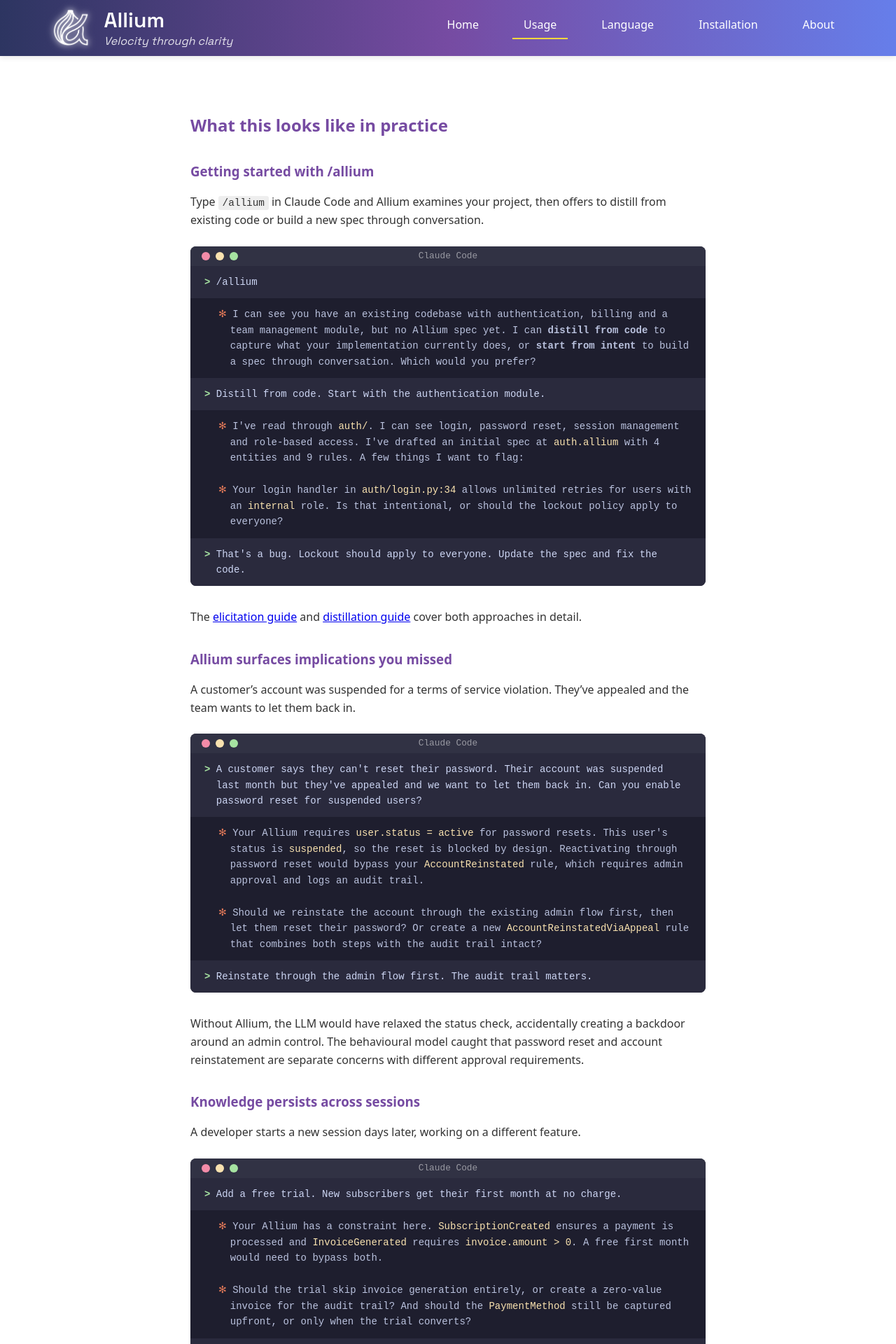
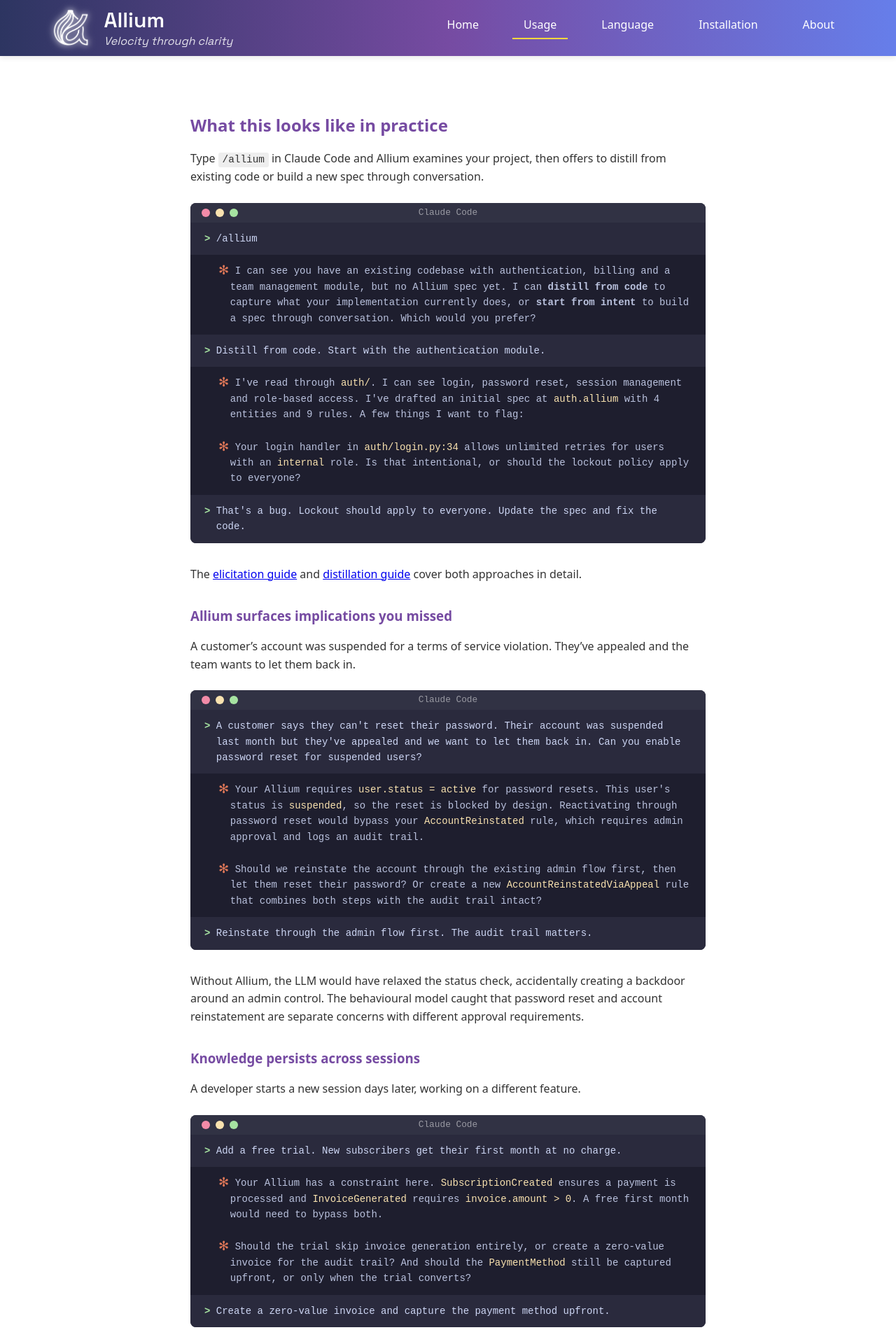
Before and after one commit to juxt/allium, a Jekyll site: the page built from usage.md, in a window 1280 px wide. Shown: the top 1920 px of the page at 70% size. Built offline with Jekyll 4.4.1, drawn with Linux system fonts in a browser that asks for light colours.

Commit message:
Remove redundant heading, enlarge LLM marker without affecting line height

```diff
--- a/assets/style.css
+++ b/assets/style.css
@@ -246,6 +246,9 @@
 
 .terminal .llm .marker {
   color: #e07858;
+  font-size: 1.3em;
+  line-height: 0;
+  vertical-align: middle;
 }
 
 .terminal .llm code {
--- a/usage.md
+++ b/usage.md
@@ -4,8 +4,6 @@
 ---
 
 ## What this looks like in practice
-
-### Getting started with /allium
 
 Type `/allium` in Claude Code and Allium examines your project, then offers to distill from existing code or build a new spec through conversation.
 
```
